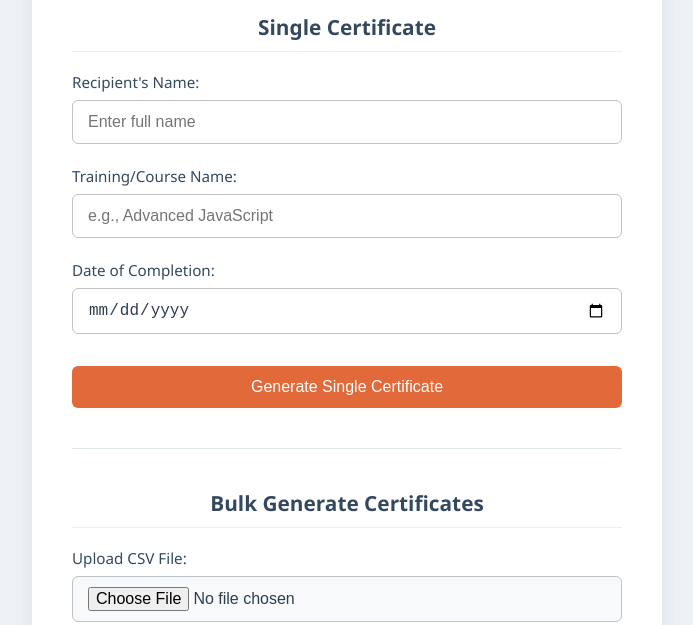
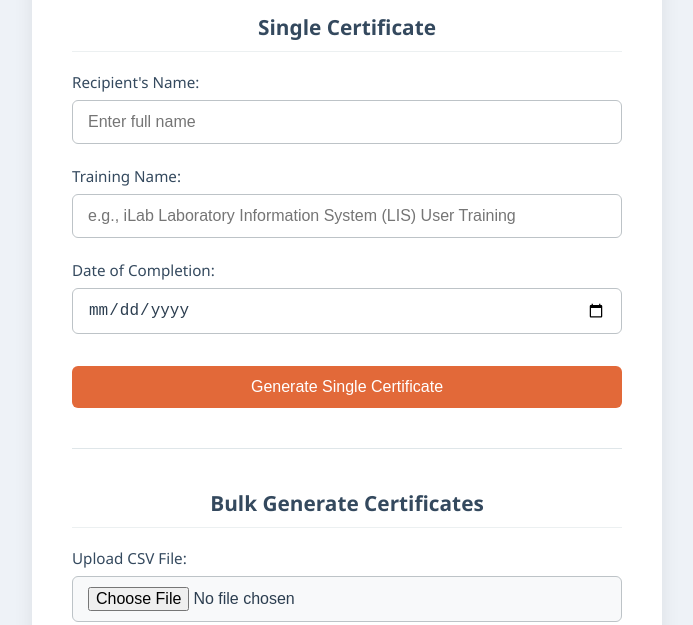
Before and after one commit to nurien99/cert-generator, a website: page public/index.html in a window 1280 px wide. Shown: the part 166-791 px from the top of the page, without its empty margins (293-986 px from the left). Drawn offline with Linux system fonts and the light colour scheme.

Commit message:
Update index.html
Fix the example for training type

```diff
--- a/public/index.html
+++ b/public/index.html
@@ -17,8 +17,8 @@
                 <input type="text" id="userNameSingle" name="userName" placeholder="Enter full name" required>
             </div>
             <div class="form-group">
-                <label for="trainingTypeSingle">Training/Course Name:</label>
-                <input type="text" id="trainingTypeSingle" name="trainingType" placeholder="e.g., Advanced JavaScript" required>
+                <label for="trainingTypeSingle">Training Name:</label>
+                <input type="text" id="trainingTypeSingle" name="trainingType" placeholder="e.g., iLab Laboratory Information System (LIS) User Training" required>
             </div>
             <div class="form-group">
                 <label for="dateSingle">Date of Completion:</label>
```
